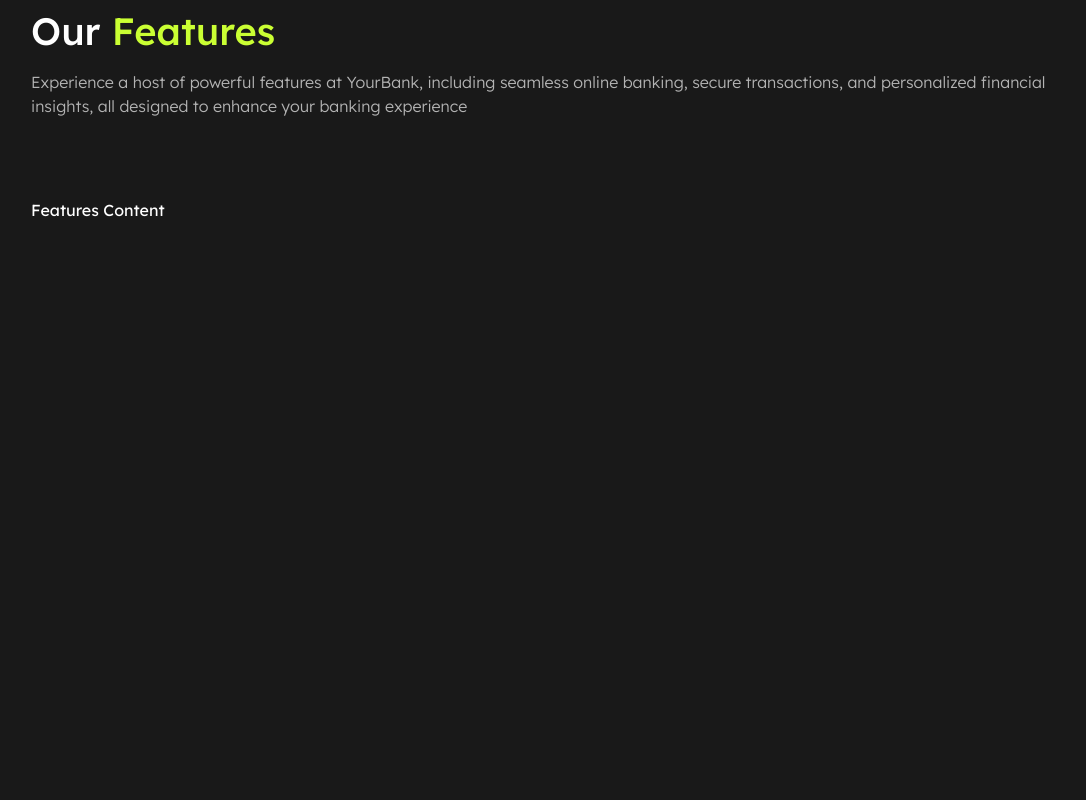
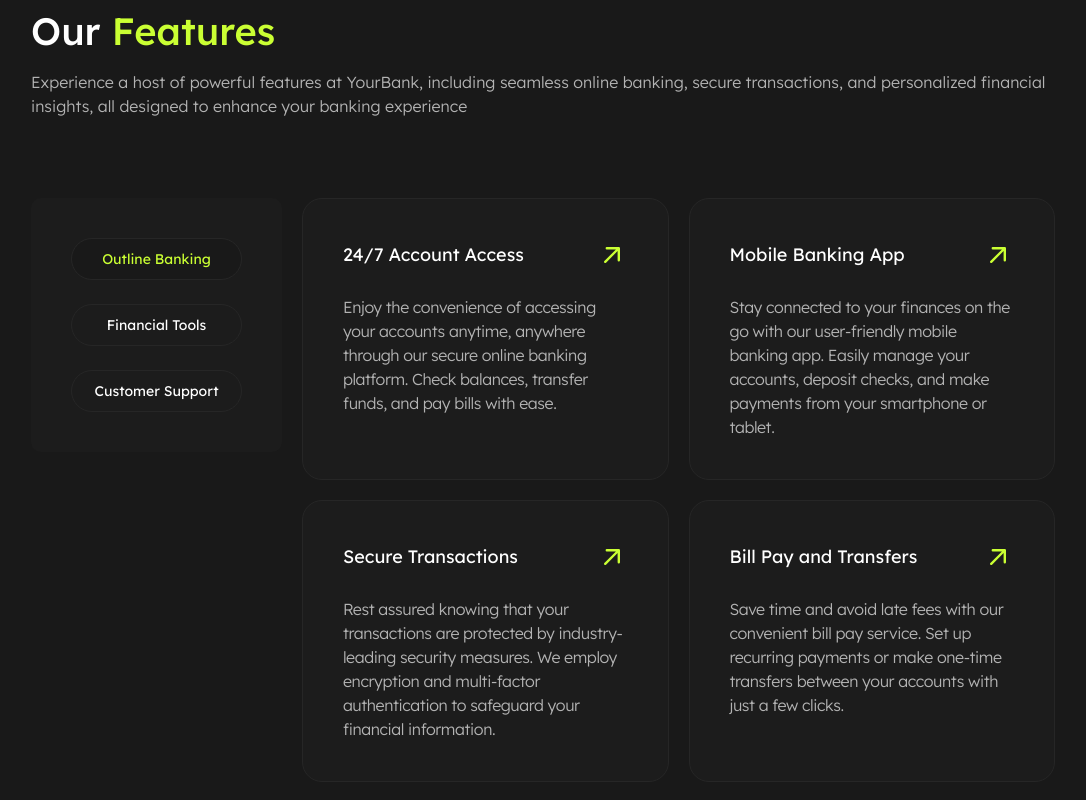
Before and after one commit to zulmy-azhary/your-bank, a Next.js app: page / in a window 1280 px wide. Shown: the part 2726-3526 px from the top of the page, without its empty margins (97-1183 px from the left). Before the commit the page ends 2988 px from the top, so only its background shows below. Built offline with nearby package versions, Linux system fonts and the light colour scheme.

Commit message:
feat: import & use features' tabs & card

```diff
--- a/app/(index)/_components/features/index.tsx
+++ b/app/(index)/_components/features/index.tsx
@@ -1,4 +1,7 @@
-import { Section } from "@/components/ui/section"
+import { Section } from "@/components/ui/section";
+import { FeaturesCard } from "./features-card";
+import { FeaturesTabs } from "./features-tabs";
+import { features } from "./data";
 
 const FeaturesTitle: React.FC = () => {
   return (
@@ -13,12 +16,19 @@
       </p>
     </div>
   );
-}
+};
 
 const FeaturesContent: React.FC = () => {
   return (
-    <div className="flex flex-col gap-y-10 2xl:gap-y-[60px]">
-      Features Content
+    <div className="flex flex-col lg:flex-row gap-5 2xl:gap-[30px]">
+      <div className="basis-1/4 overflow-x-hidden">
+        <FeaturesTabs />
+      </div>
+      <div className="basis-3/4 grid md:grid-cols-2 md:grid-rows-2 gap-5 2xl:gap-[30px]">
+        {features.map(({ title, description }) => (
+          <FeaturesCard key={title} title={title} description={description} />
+        ))}
+      </div>
     </div>
   );
 };
@@ -29,5 +39,5 @@
       <FeaturesTitle />
       <FeaturesContent />
     </Section>
-  )
-}
+  );
+};
```
